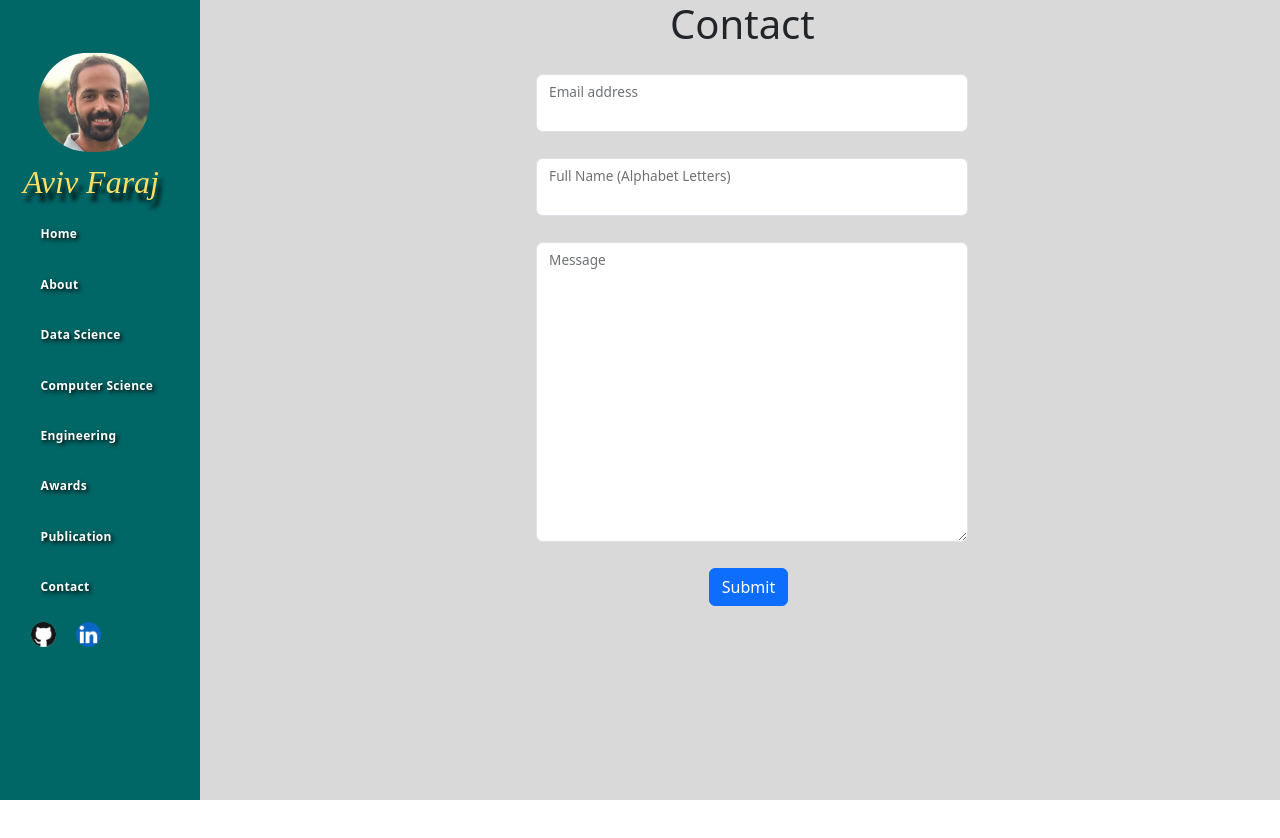
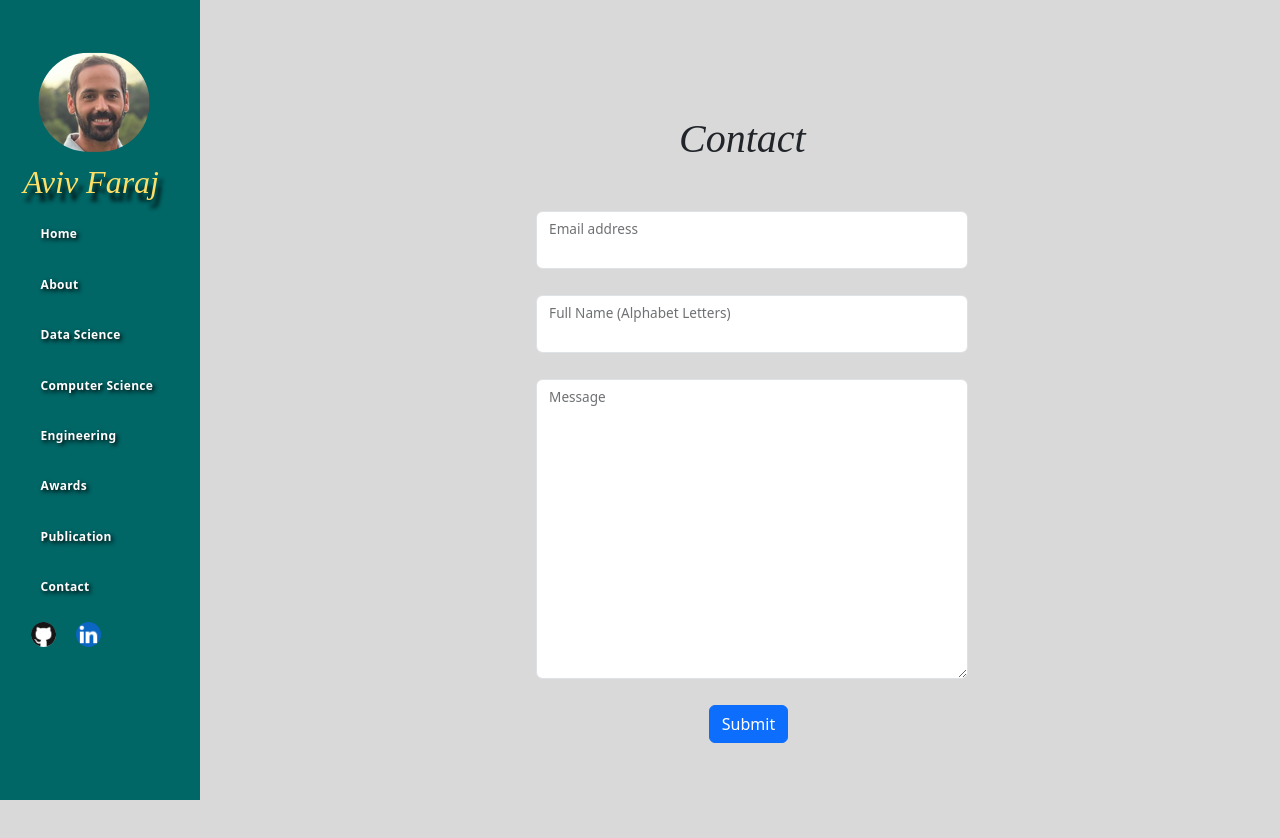
Before and after one commit to avivfaraj/portfolio, a Next.js app: page /contact in a window 1280 px wide. Shown: the top 838 px of the page. Before the commit the page ends 800 px from the top, so only its background shows below. Built offline with nearby package versions, Linux system fonts and the light colour scheme.

Commit message:
removed older iframe css

```diff
--- a/components/contact/contact-form.module.css
+++ b/components/contact/contact-form.module.css
@@ -24,3 +24,12 @@
     justify-items: center;
     width: 55%;
 }
+
+.h1{
+
+    margin-top: var(--margin-top-12);
+    margin-bottom: var(--margin-bottom-5);
+
+    font-style: italic;
+    font-family: "Times New Roman", Times, serif;
+  }
--- a/components/posts/posts-content/post-content.module.css
+++ b/components/posts/posts-content/post-content.module.css
@@ -1,41 +1,36 @@
 .container{
     width: 90%;
     text-align: left;
+    padding-left: var(--margin-post-12);
 }
 
 .container p {
     width: 85%;
-    margin-left: var(--margin-post-12);
 }
 
-.content iframe {
-    width: 120%;
-    height: 101vh;
-    margin-top: -0.5%;
-    margin-left: calc(var(--margin-post-12) * -0.86);
-}
-
-.container h4{
-    margin-left: var(--margin-post-12);
-}
 
 .codeblock{
     width:85%;
-    margin-left: var(--margin-post-12);
     font-size:16px;
     border-radius: 25px;
 }
 
 .h2{
     margin-bottom: 3%;
+    margin-right: 5%;
 }
 
+.h1{
+    padding-top: var(--margin-top-12);
+    padding-bottom: var(--margin-bottom-5);
+    margin-right: 5%;
+    font-style: italic;
+    font-family: "Times New Roman", Times, serif;
+  }
+
 .hr{
-    justify-content: center;
     margin-top: 50px;
     margin-bottom: 50px;
-    align-content: center;
-    padding-left: 15%;
     width: 80%;
 }
 
@@ -45,7 +40,6 @@
     height: 0;
     transition: all .5s;
 }
-
 
 .plaincode{
     font-size: 20px;
@@ -107,7 +101,6 @@ margin-left:60px;
     font-size: 30px;
     margin-top: 3%;
     font-weight: bold;
-    margin-left: var(--margin-post-12);
 }
 
 @media screen and (max-width: 1024px) {
@@ -123,26 +116,13 @@ margin-left:60px;
 
     .content p{
         width: 70%;
-        margin-left: 4%;
 
     }
     .content summary{
         font-size: 25px;
     }
 
-    .h2{
-        margin-left:-24%;
-    }
 
-
-    .content iframe{
-        margin-left: calc(var(--margin-post-12) * -0.75);
-        width:82vw;
-    }
-
-    .hr{
-        padding-left: 5%;
-    }
     .codeblock {
         width:75%;
     }
@@ -177,12 +157,6 @@ margin-left:60px;
         height: 80%;
     }
 
-
-    .content iframe{
-        margin-left: calc(var(--margin-post-12) * -1.23);
-        width:86vw;
-        height:101vh;
-    }
     .codeblock{
         width: 80%;
     }
@@ -192,27 +166,14 @@ margin-left:60px;
     .plaincode, .code{
       font-size: 24px;
     }
-    .codeblock{
-        margin-left: 6%;
-    }
 
     .content p{
         font-size: 24px;
-        margin-left: 6%;
-    }
-
-    .h2{
-        margin-left: -10%;
     }
 
   }
 
   @media screen and (min-width: 1720px) {
-    .content iframe{
-        margin-left: -12vw;
-        width:91.5vw;
-        height:101vh;
-    }
 
     .fig{
         margin-left: -10%;
--- a/styles/certificates.module.css
+++ b/styles/certificates.module.css
@@ -9,14 +9,21 @@
     margin-top: 10%;
 }
 
+.h1{
+
+  padding-top: var(--margin-top-12);
+  padding-left: var(--padding-left-10-per);
+  font-style: italic;
+  font-family: "Times New Roman", Times, serif;
+}
+
 .horizontalCertificate{
-  margin-top: 10%;
+  margin-top: 5%;
 }
 
 .verticalCertificate{
   display: inline-block;
-  margin: 0% 10%;
-  padding-top: 50px;
+  margin: 5% 10%;
   width:80%
 }
 
```
Also changed, not shown: helpers/custom-components-utils.js (+8 -1 lines), pages/index.js (indentation only).
